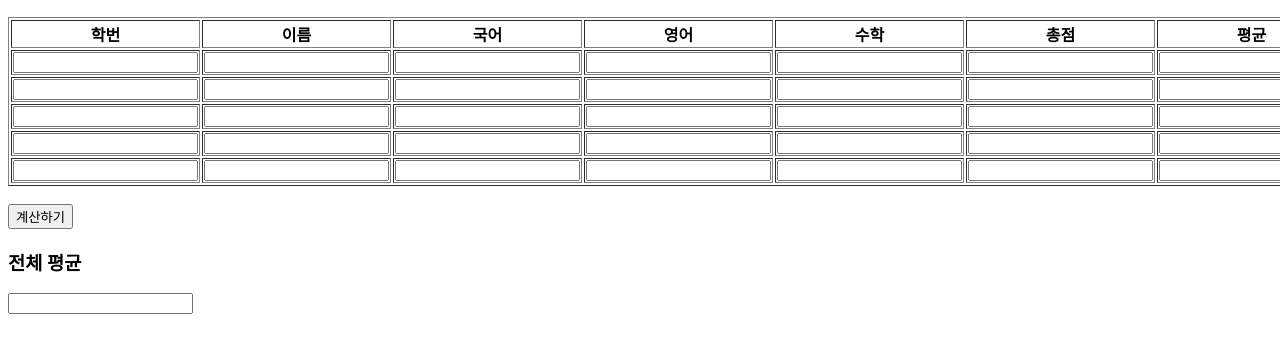
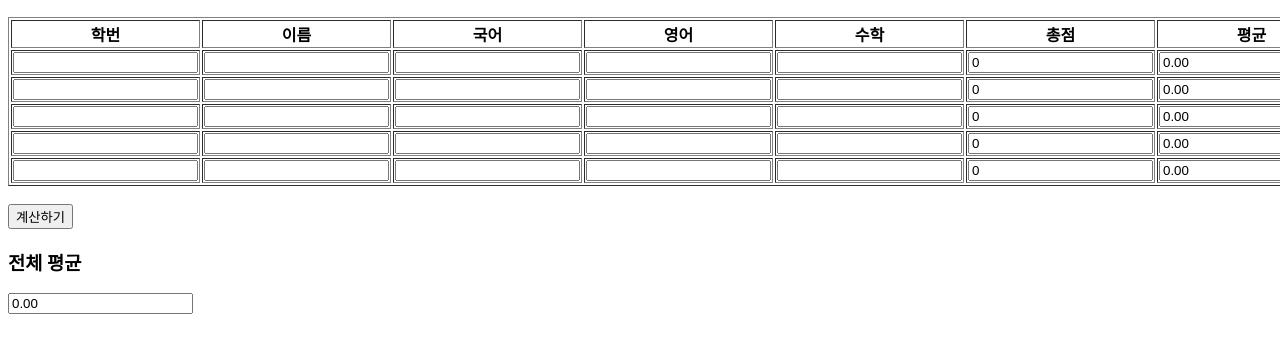
Before and after one commit to GSC2423020/YJU_2-W_JavaScript-Front-frm, a website: page Lab/1_gpa.html in a window 1280 px wide. Both pictures are taken after a click on the button "계산하기". Shown: the part 58-410 px from the top of the page. Drawn offline with Linux system fonts and the light colour scheme.

Commit message:
Solved problem

```diff
--- a/Lab/1_gpa.html
+++ b/Lab/1_gpa.html
@@ -96,7 +96,48 @@ function calculate() {
     - document.getElementById("kor1").value
     - Number() 또는 parseInt() 사용
     */
+   let kor1 = Number(document.getElementById("kor1").value)
+   let eng1 = Number(document.getElementById("eng1").value)
+   let math1 = Number(document.getElementById("math1").value)
+   let total1 = kor1 + eng1 + math1
+   let avg1 = total1 / 3
+   document.getElementById("total1").value = total1
+   document.getElementById("avg1").value = avg1.toFixed(2)
 
+   let kor2 = Number(document.getElementById("kor2").value)
+   let eng2 = Number(document.getElementById("eng2").value)
+   let math2 = Number(document.getElementById("math2").value)
+   let total2 = kor2 + eng2 + math2
+   let avg2 = total2 / 3
+   document.getElementById("total2").value = total2
+   document.getElementById("avg2").value = avg2.toFixed(2)
+
+   let kor3 = Number(document.getElementById("kor3").value)
+   let eng3 = Number(document.getElementById("eng3").value)
+   let math3 = Number(document.getElementById("math3").value)
+   let total3 = kor3 + eng3 + math3
+   let avg3 = total3 / 3
+   document.getElementById("total3").value = total3
+   document.getElementById("avg3").value = avg3.toFixed(2)
+
+   let kor4 = Number(document.getElementById("kor4").value)
+   let eng4 = Number(document.getElementById("eng4").value)
+   let math4 = Number(document.getElementById("math4").value)
+   let total4 = kor4 + eng4 + math4
+   let avg4 = total4 / 3
+   document.getElementById("total4").value = total4
+   document.getElementById("avg4").value = avg4.toFixed(2)
+
+   let kor5 = Number(document.getElementById("kor5").value)
+   let eng5 = Number(document.getElementById("eng5").value)
+   let math5 = Number(document.getElementById("math5").value)
+   let total5= kor5 + eng5 + math5
+   let avg5 = total5/ 3
+   document.getElementById("total5").value = total5
+   document.getElementById("avg5").value = avg5.toFixed(2)
+
+   let classAvg = (avg1 + avg2 + avg3 + avg4 + avg5) / 5
+   document.getElementById("classAvg").value = classAvg.toFixed(2)
 }
 </script>
 
```
